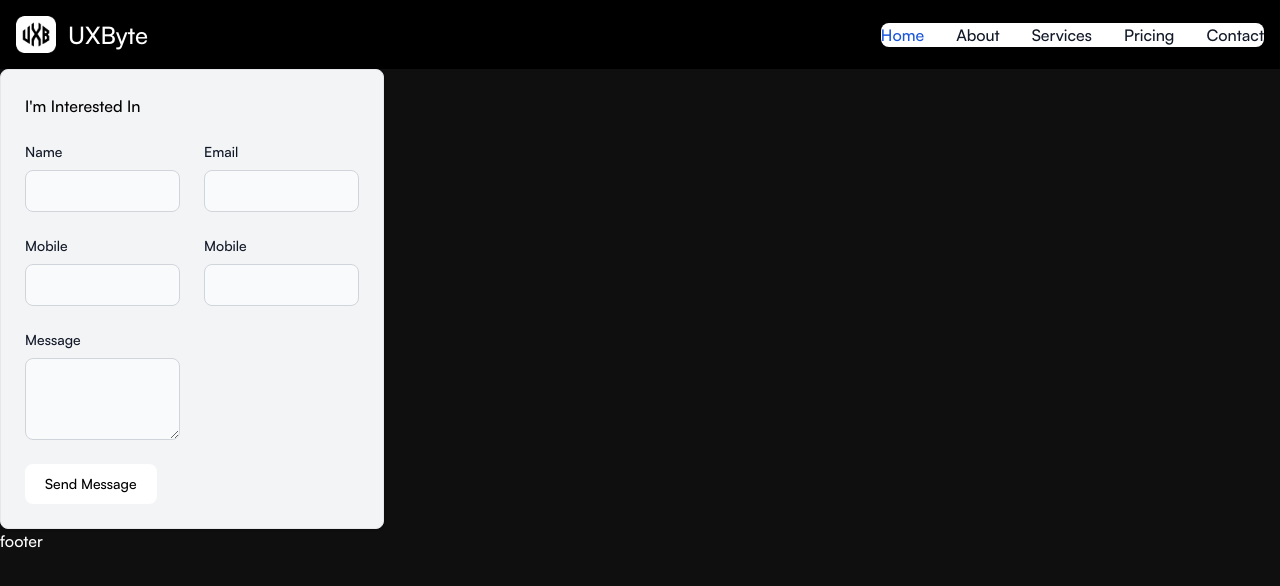
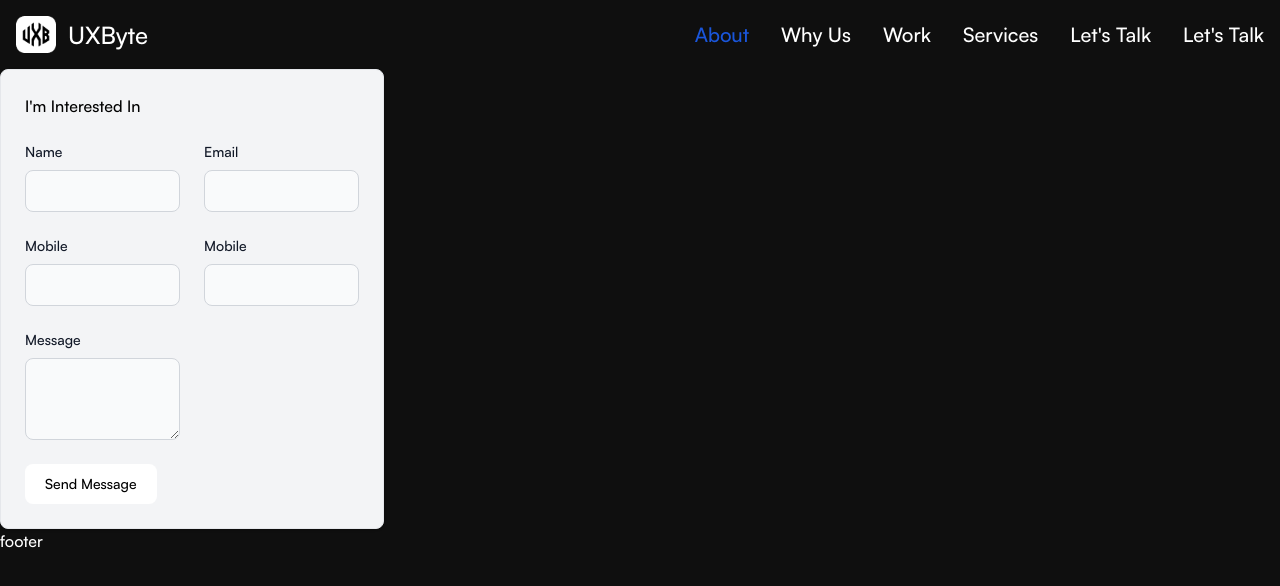
Before and after one commit to lalukrish/UXByte-Page, a Next.js app: page /contact in a window 1280 px wide. Shown: the top 586 px of the page. Built offline with nearby package versions, Linux system fonts and the light colour scheme.

Commit message:
feat:navbar section

```diff
--- a/src/components/navbar.jsx
+++ b/src/components/navbar.jsx
@@ -14,8 +14,8 @@ const Navbar = () => {
     setIsNavbarOpen(!isNavbarOpen);
   };
   return (
-    <nav className="bg-black border-gray-200 dark:bg-gray-900 dark:border-gray-700">
-      <div className="max-w-screen-xl flex flex-wrap items-center justify-between mx-auto p-4">
+    <nav className=" dark:border-gray-700">
+      <div className="max-w-screen-xl flex flex-wrap items-center justify-between mx-auto p-4 ">
         <a href="#" className="flex items-center space-x-3 rtl:space-x-reverse">
           <img src="/assets/main-log.png" width={40} height={40} />
           <span className="self-center text-2xl font-extrabold  whitespace-nowrap dark:text-white">
@@ -26,7 +26,7 @@ const Navbar = () => {
         <button
           data-collapse-toggle="navbar-default"
           type="button"
-          className="inline-flex items-center p-2 w-10 h-10 justify-center text-sm text-gray-500 rounded-lg md:hidden hover:bg-gray-100 focus:outline-none focus:ring-2 focus:ring-gray-200 dark:text-gray-400 dark:hover:bg-gray-700 dark:focus:ring-gray-600"
+          className="inline-flex items-center p-2 w-10 h-10 justify-center text-sm text-gray-500 rounded-lg md:hidden hover:bg-gray-100 focus:outline-none focus:ring-2 focus:ring-gray-200 dark:text-gray-400 dark:hover:bg-gray-700 dark:focus:ring-gray-600 size-20"
           aria-controls="navbar-default"
           // aria-expanded="false"
           aria-expanded={isNavbarOpen}
@@ -55,20 +55,12 @@ const Navbar = () => {
           }`}
           id="navbar-default"
         >
-          <ul className="font-medium flex flex-col p-4 md:p-0 mt-4 border border-gray-100 rounded-lg bg-gray-50 md:flex-row md:space-x-8 rtl:space-x-reverse md:mt-0 md:border-0 md:bg-white dark:bg-gray-800 md:dark:bg-gray-900 dark:border-gray-700">
+          <ul className="font-medium flex flex-col p-4 md:p-0 mt-4 border border-gray-100 rounded-lg  md:flex-row md:space-x-8 rtl:space-x-reverse md:mt-0 md:border-0  dark:bg-gray-800 md:dark:bg-gray-900 dark:border-gray-700 text-xl ">
             <li>
               <a
                 href="#"
-                className="block py-2 px-3 text-white bg-blue-700 rounded md:bg-transparent md:text-blue-700 md:p-0 dark:text-white md:dark:text-blue-500"
+                className="block py-2 px-3 text-white rounded hover:bg-gray-100  md:bg-transparent md:text-blue-700 md:p-0 dark:text-white md:dark:text-blue-500"
                 aria-current="page"
-              >
-                Home
-              </a>
-            </li>
-            <li>
-              <a
-                href="#"
-                className="block py-2 px-3 text-gray-900 rounded hover:bg-gray-100 md:hover:bg-transparent md:border-0 md:hover:text-blue-700 md:p-0 dark:text-white md:dark:hover:text-blue-500 dark:hover:bg-gray-700 dark:hover:text-white md:dark:hover:bg-transparent"
               >
                 About
               </a>
@@ -76,7 +68,23 @@ const Navbar = () => {
             <li>
               <a
                 href="#"
-                className="block py-2 px-3 text-gray-900 rounded hover:bg-gray-100 md:hover:bg-transparent md:border-0 md:hover:text-blue-700 md:p-0 dark:text-white md:dark:hover:text-blue-500 dark:hover:bg-gray-700 dark:hover:text-white md:dark:hover:bg-transparent"
+                className="block py-2 px-3 text-white rounded hover:bg-gray-100 md:hover:bg-transparent md:border-0 md:hover:text-blue-700 md:p-0 dark:text-white md:dark:hover:text-blue-500 dark:hover:bg-gray-700 dark:hover:text-white md:dark:hover:bg-transparent"
+              >
+                Why Us
+              </a>
+            </li>
+            <li>
+              <a
+                href="#"
+                className="block py-2 px-3 text-white rounded hover:bg-gray-100 md:hover:bg-transparent md:border-0 md:hover:text-blue-700 md:p-0 dark:text-white md:dark:hover:text-blue-500 dark:hover:bg-gray-700 dark:hover:text-white md:dark:hover:bg-transparent"
+              >
+                Work
+              </a>
+            </li>
+            <li>
+              <a
+                href="#"
+                className="block py-2 px-3 text-white rounded hover:bg-gray-100 md:hover:bg-transparent md:border-0 md:hover:text-blue-700 md:p-0 dark:text-white md:dark:hover:text-blue-500 dark:hover:bg-gray-700 dark:hover:text-white md:dark:hover:bg-transparent"
               >
                 Services
               </a>
@@ -84,17 +92,17 @@ const Navbar = () => {
             <li>
               <a
                 href="#"
-                className="block py-2 px-3 text-gray-900 rounded hover:bg-gray-100 md:hover:bg-transparent md:border-0 md:hover:text-blue-700 md:p-0 dark:text-white md:dark:hover:text-blue-500 dark:hover:bg-gray-700 dark:hover:text-white md:dark:hover:bg-transparent"
+                className="block py-2 px-3 text-white rounded hover:bg-gray-100 md:hover:bg-transparent md:border-0 md:hover:text-blue-700 md:p-0 dark:text-white md:dark:hover:text-blue-500 dark:hover:bg-gray-700 dark:hover:text-white md:dark:hover:bg-transparent  "
               >
-                Pricing
+                Let's Talk
               </a>
             </li>
             <li>
               <a
                 href="#"
-                className="block py-2 px-3 text-gray-900 rounded hover:bg-gray-100 md:hover:bg-transparent md:border-0 md:hover:text-blue-700 md:p-0 dark:text-white md:dark:hover:text-blue-500 dark:hover:bg-gray-700 dark:hover:text-white md:dark:hover:bg-transparent"
+                className="block py-2 px-3 text-white rounded hover:bg-gray-100 md:hover:bg-transparent md:border-0 md:hover:text-blue-700 md:p-0 dark:text-white md:dark:hover:text-blue-500 dark:hover:bg-gray-700 dark:hover:text-white md:dark:hover:bg-transparent  "
               >
-                Contact
+                Let's Talk
               </a>
             </li>
           </ul>
```
Also changed, not shown: src/components/sections/contactSection.jsx (+14 -6 lines).
